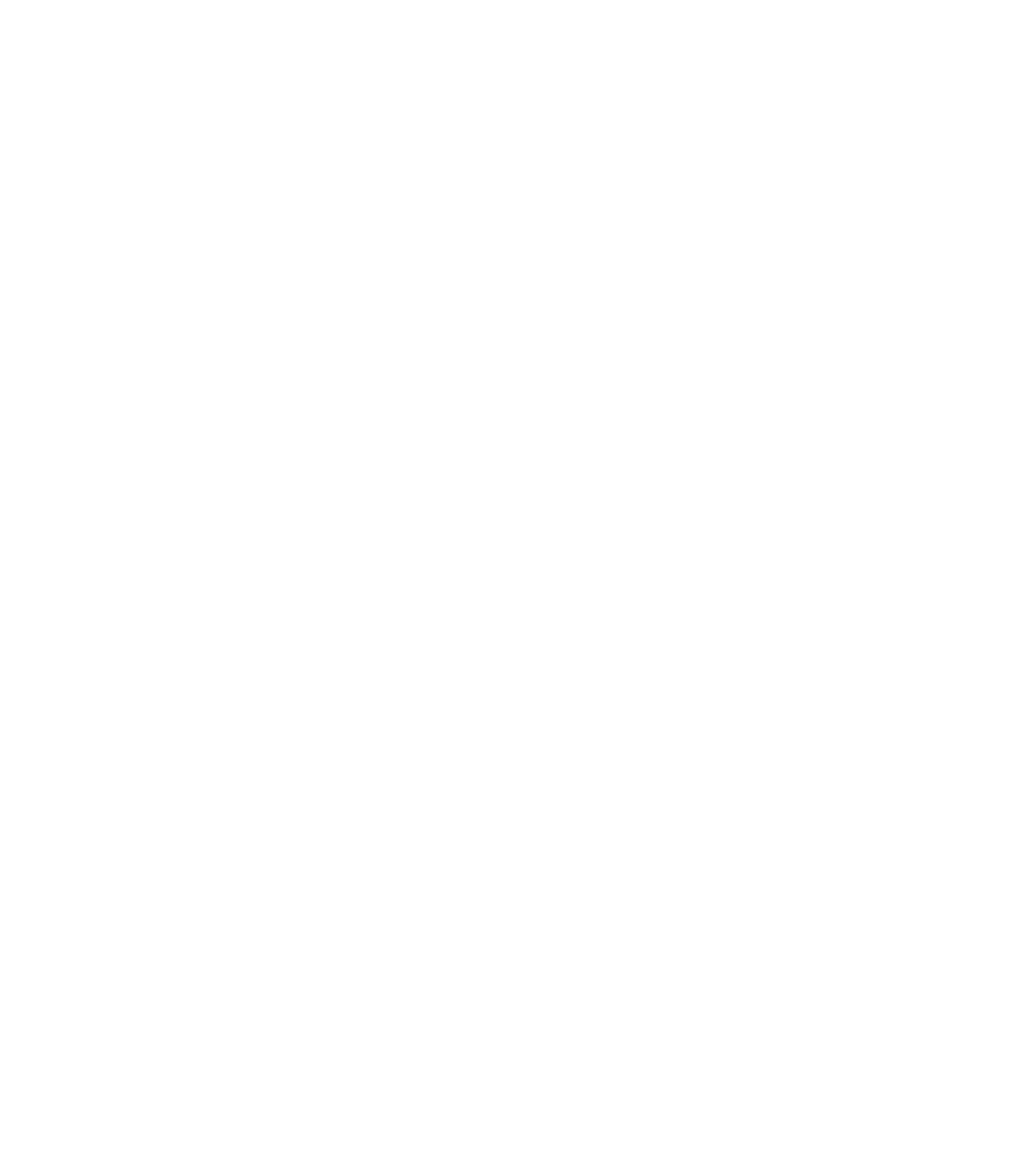
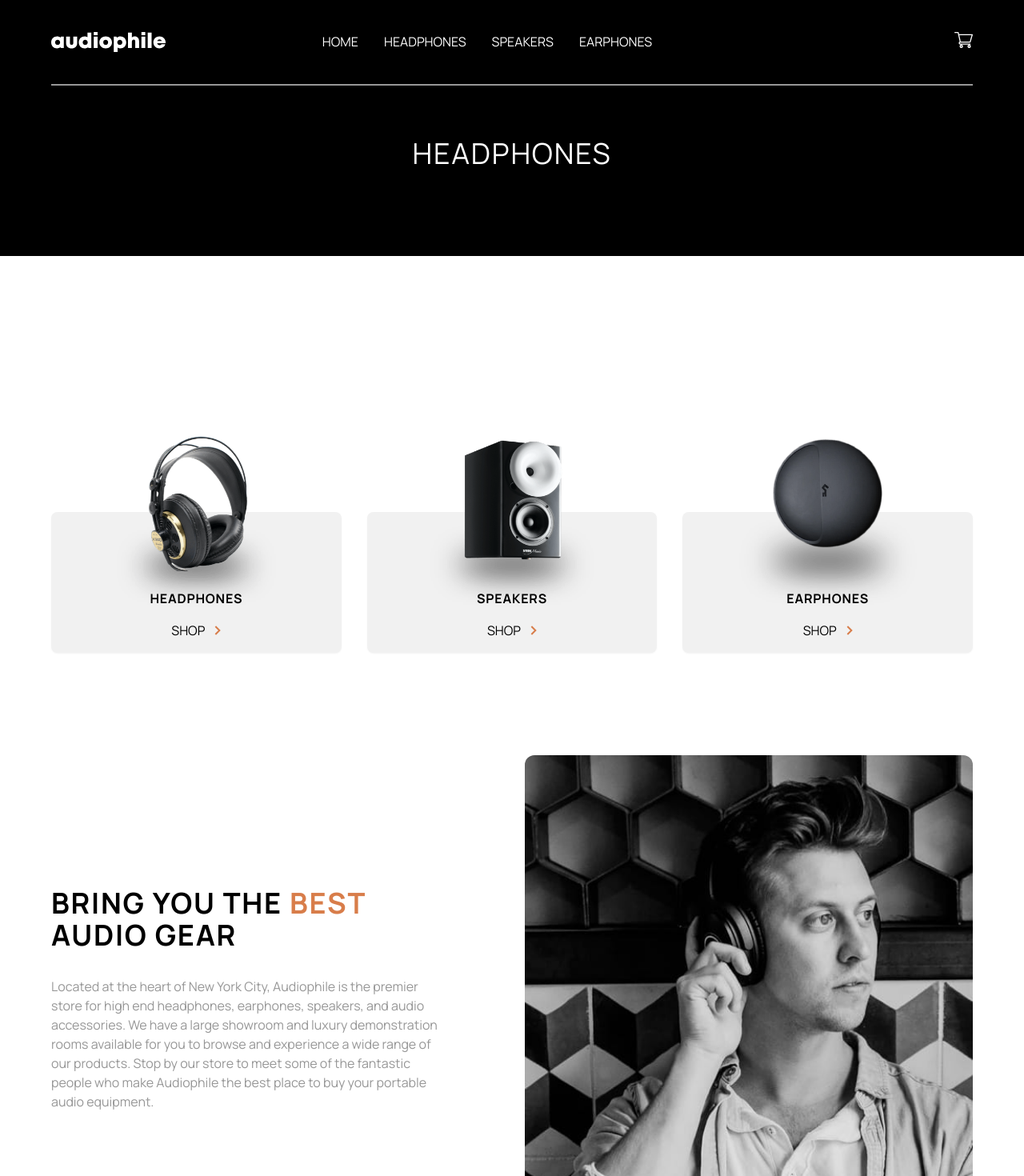
Before and after one commit to almasiwe11/Ecommerce, a React (Vite) app: page /Earphones in a window 1280 px wide. Before the commit this address had no page. Shown: the top 1470 px of the page at 80% size. Before the commit the page ends 800 px from the top, so only its background shows below. Built offline with nearby package versions, Linux system fonts and the light colour scheme; data requests are answered from the project's data file.

Commit message:
only home page displays the ByOne

```diff
--- a/src/App.tsx
+++ b/src/App.tsx
@@ -1,7 +1,7 @@
 import Layout from "./Layouts/Layout"
 import Home from "./Pages/Home"
-import Headphones from "./Pages/Headphones/Headphones"
-import { BrowserRouter, Routes, Route, Link } from "react-router-dom"
+import Category from "./Pages/Category/Category"
+import { BrowserRouter, Routes, Route } from "react-router-dom"
 import { ProductsProvider } from "./Context/ProductsContext"
 
 function App() {
@@ -12,6 +12,7 @@
           <Routes>
             <Route path="/" element={<Layout />}>
               <Route index element={<Home />} />
+              <Route path="/:category" element={<Category />} />
             </Route>
           </Routes>
         </BrowserRouter>
--- a/src/Components/NavMenu.tsx
+++ b/src/Components/NavMenu.tsx
@@ -11,7 +11,7 @@
     <ul className={`${ulStyle} text-white`}>
       {list.map((linkName) => (
         <li key={linkName} className={`${liStyle} `}>
-          <Link to={`/${linkName === "home" ? "/" : linkName}`}>
+          <Link to={`/${linkName === "home" ? "." : linkName}`}>
             {linkName}
           </Link>
         </li>
--- a/src/Layouts/Layout.tsx
+++ b/src/Layouts/Layout.tsx
@@ -1,16 +1,18 @@
-import { Outlet } from "react-router-dom"
+import { Outlet, useLocation } from "react-router-dom"
 import Header from "../Components/Hero/Header"
 import ByOne from "../Components/ByOne/ByOne"
 import AllProducts from "../Components/AllProducts/AllProducts"
 import Bring from "../Components/Bring/Bring"
 import Footer from "../Components/Footer/Footer"
 function Layout() {
+  const location = useLocation()
+  const isHomePage = location.pathname === "/"
   return (
     <>
       <Header />
       <Outlet />
       <AllProducts />
-      <ByOne />
+      {isHomePage && <ByOne />}
       <Bring />
       <Footer />
     </>
--- a/src/Pages/Headphones/Headphones.tsx
+++ b/src/Pages/Category/Category.tsx
@@ -1,11 +1,14 @@
 import { useProducts } from "../../Context/ProductsContext"
-import Headphone from "./Headphone"
-function Headphones() {
+import ProductCategory from "./ProductCategory"
+import { useParams } from "react-router"
+
+function Category() {
   const { products } = useProducts()
-  const headphones = products.filter(
-    (product) => product.category === "headphones"
+  const { category } = useParams()
+  const thisCategory = products.filter(
+    (product) => product.category === category
   )
-  console.log(headphones)
+
   return (
     <section>
       <div className="bg-black h-[30vh]  md:h-[40vh] flex-center">
@@ -14,9 +17,9 @@
         </h1>
       </div>
       <div className="flex flex-col lg:gap-16 mt-12 pb-16">
-        {headphones.map((headphone, i) => (
-          <div key={headphone.id}>
-            <Headphone headphone={headphone} index={i} />
+        {thisCategory.map((product, i) => (
+          <div key={product.id}>
+            <ProductCategory product={product} index={i} />
           </div>
         ))}
       </div>
@@ -24,4 +27,4 @@
   )
 }
 
-export default Headphones
+export default Category
--- a/src/Pages/Headphones/Headphone.tsx
+++ b/src/Pages/Category/ProductCategory.tsx
@@ -1,11 +1,11 @@
 import Button from "../../Components/Button"
 import RespImage from "../../Components/RespImage"
 import { ProductType } from "../../Modules/TypesContext"
-function Headphone({
-  headphone,
+function ProductCategory({
+  product,
   index,
 }: {
-  headphone: ProductType
+  product: ProductType
   index: number
 }) {
   let odd = false
@@ -15,26 +15,26 @@
     <div className="flex flex-col gap-12 lg:gap-20 lg:grid lg:grid-cols-2 mt-24 wrapper ">
       <div className={`w-full ${odd && "lg:order-2"}`}>
         <RespImage
-          desktop={headphone.categoryImage.desktop}
-          mobile={headphone.categoryImage.mobile}
-          tablet={headphone.categoryImage.tablet}
-          alt={`${headphone.name} image`}
+          desktop={product.categoryImage.desktop}
+          mobile={product.categoryImage.mobile}
+          tablet={product.categoryImage.tablet}
+          alt={`${product.name} image`}
           style="rounded-xl w-full "
         />
       </div>
       <div className="flex flex-col justify-center items-center text-center lg:items-start lg:text-left gap-8">
-        {headphone.new && (
+        {product.new && (
           <span className="text-orange uppercase tracking-[9px]">
             new product
           </span>
         )}
 
-        <h1 className="font-big">{headphone.name}</h1>
-        <p className="text-grayish">{headphone.description}</p>
+        <h1 className="font-big">{product.name}</h1>
+        <p className="text-grayish">{product.description}</p>
         <Button orange={true} />
       </div>
     </div>
   )
 }
 
-export default Headphone
+export default ProductCategory
```
